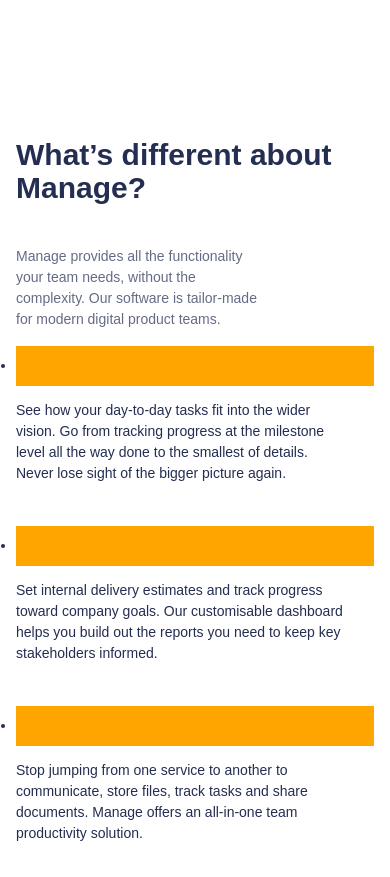
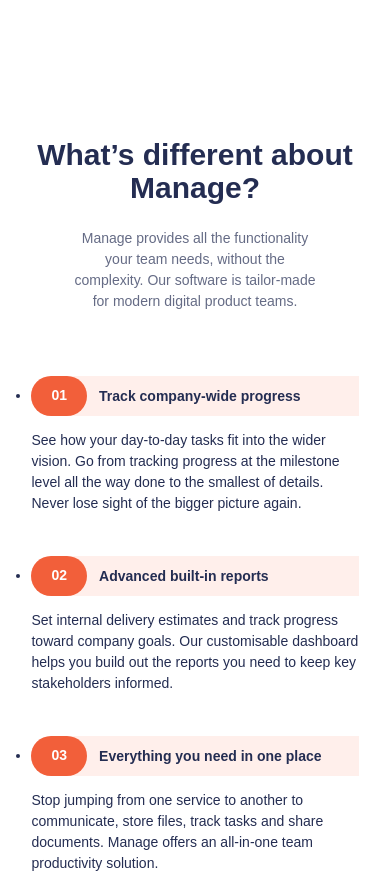
Before and after one commit to laabidihamza/Manage-landing-page, a plain HTML site: page index.html in a window 390 px wide. Shown: the part 820-1697 px from the top of the page. Drawn offline with Linux system fonts and the light colour scheme.

Commit message:
done with numbered list

```diff
--- a/index.html
+++ b/index.html
@@ -58,7 +58,7 @@
         <section class="padding-block-900">
             <div class="container">
                 <div class="even-columns">
-                    <div class="flow">
+                    <div class="flow text-center-sm-only margin-bottom-700" style="--flow-spacer:1.5rem">
                         <h2 class="fs-secondary-heading fw-bold">What’s different about Manage?</h2>
                         <p>Manage provides all the functionality your team needs, without the complexity. Our software is tailor-made for modern digital product teams.</p>
                     </div>
--- a/style.css
+++ b/style.css
@@ -421,6 +421,8 @@
 
 .numbered-items {
     counter-reset: count;
+    width: fit-content;
+    margin-inline: auto;
 }
 
 .numbered-items li {
@@ -431,17 +433,14 @@
     display: grid;
     position: relative;
     align-items: center;
-    column-gap: var(--size-400);
+    column-gap: var(--size-300);
     grid-template-columns: min-content 1fr;
 }
 
-.numbered-items__title::before {
-    content: "";
-    position: absolute;
-    inset: 0;
-    grid-column: 1/ -1;
-    grid-row: 1/ 2;
-    background-color: orange;
+.numbered-items__title {
+    grid-row: 1/2;
+    grid-column: 2/3;
+    line-height: 1;
 }
 
 .numbered-items__body {
@@ -454,6 +453,11 @@
     }
 }
 
+.numbered-items div::before,
+.numbered-items div::after {
+    height: 40px;
+}
+
 .numbered-items div::before {
     content: "0" counter(count);
     display: flex;
@@ -462,8 +466,23 @@
     font-weight: var(--fw-bold);
     background-color: var(--clr-accent-400);
     padding: 0 var(--size-500);
-    height: 40px;
     border-radius: 100vw;
+    grid-row: 1/2;
+    grid-column: 1/2;
+}
+
+@media (max-width:30em) {
+    .numbered-items div::after {
+        --bg: var(--clr-accent-100);
+        content: "";
+        display: block;
+        z-index: -1;
+        border-radius: 100vw 0 0 100vw;
+        grid-column: 1/ -1;
+        grid-row: 1/ 2;
+        box-shadow: 0 0 0 var(--bg);
+        background-color: var(--bg);
+    }
 }
 
 
@@ -484,8 +503,8 @@
 
 .container {
     --max-width: 1110px;
-    --padding: 1rem;
-    width: min(var(--max-width), 100% - (var(--padding) * 2));
+    --container-padding: 1rem;
+    width: min(var(--max-width), 100% - (var(--container-padding) * 2));
     margin-inline: auto;
 }
 
@@ -505,6 +524,23 @@
 
 :where(.flow> :not(:first-child)) {
     margin-top: var(--flow-spacer, 3em);
+}
+
+.text-center {
+    text-align: center;
+}
+
+.text-center p {
+    margin-inline: auto;
+}
+
+@media (max-width:50em) {
+    .text-center-sm-only {
+        text-align: center;
+    }
+    .text-center-sm-only p {
+        margin-inline: auto;
+    }
 }
 
 .even-columns {
@@ -605,6 +641,14 @@
     padding-block: var(--size-700);
 }
 
+.padding-block-700 {
+    padding-block: var(--size-700);
+}
+
+.margin-bottom-700 {
+    margin-block-end: var(--size-700);
+}
+
 .display-sm-none {
     display: none;
 }
```
